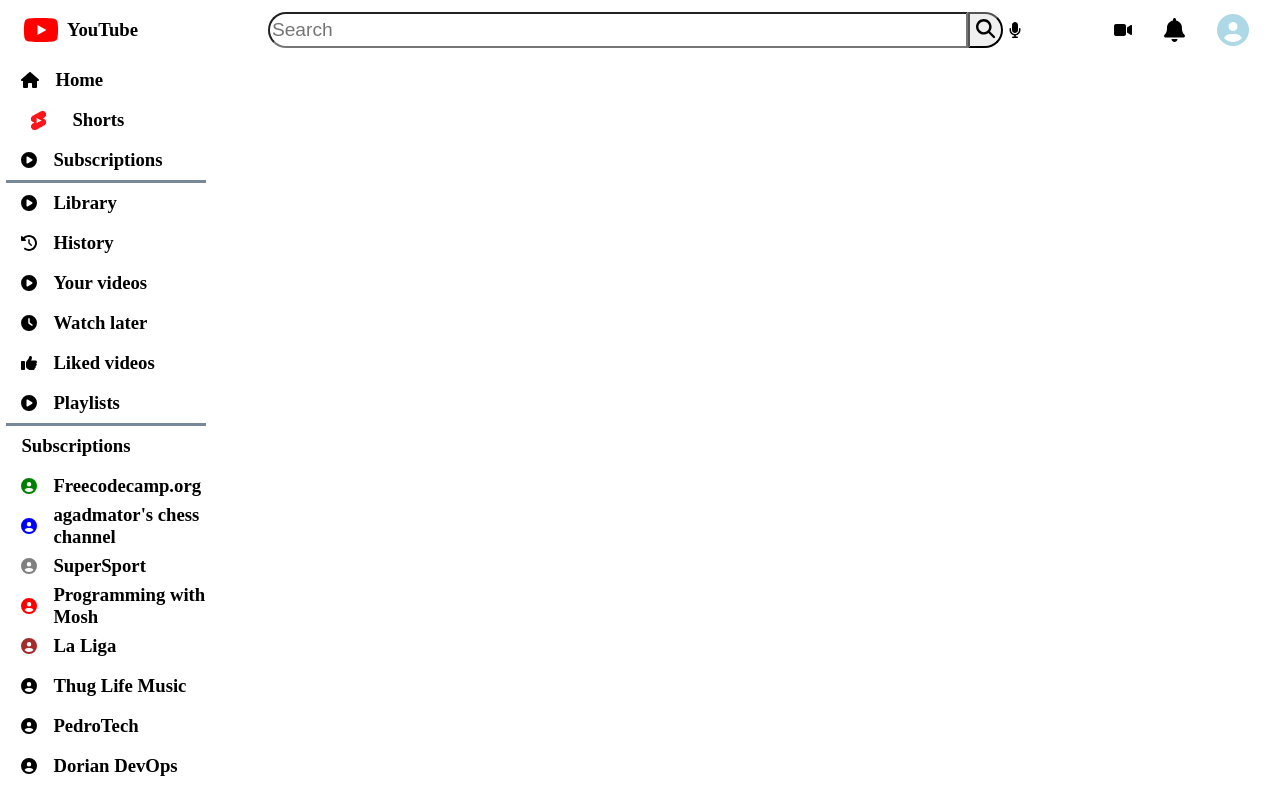
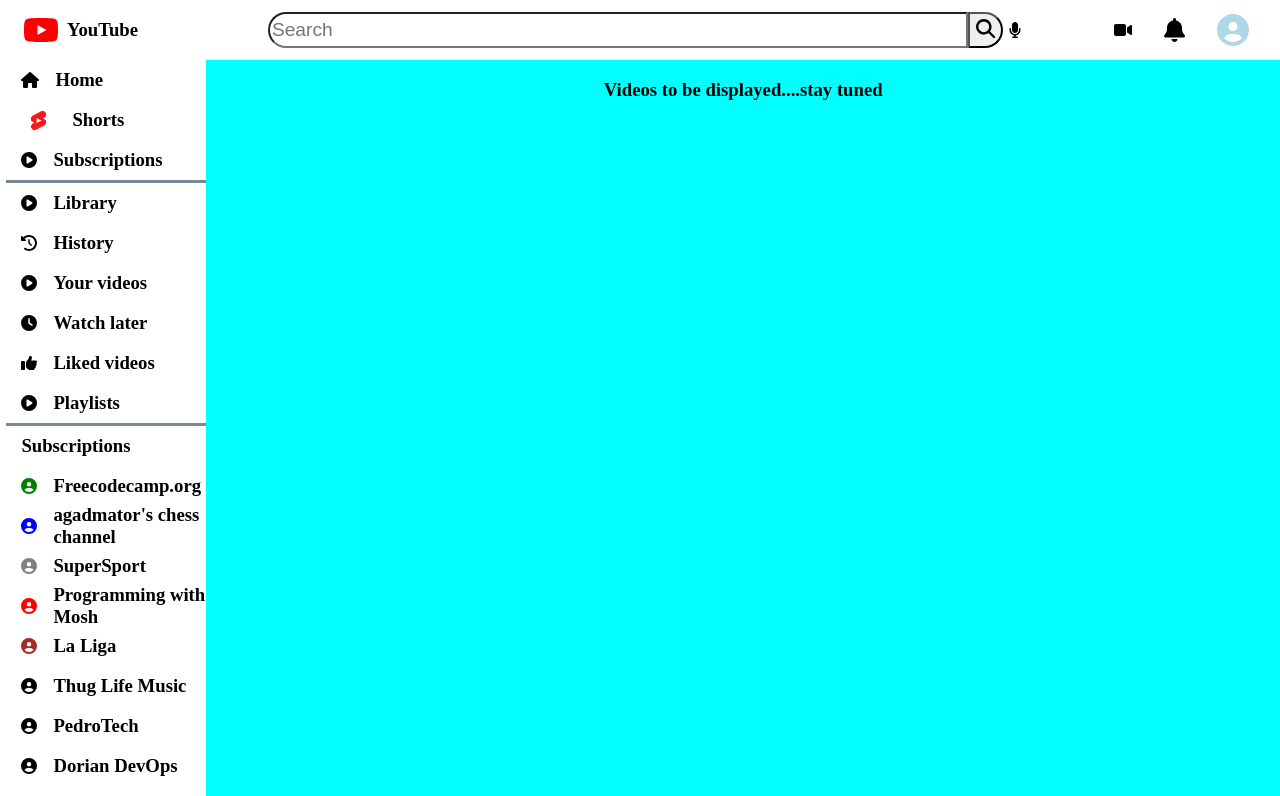
Before and after one commit to QuinSack/recreateyoutubehomepage, a React (Create React App) app: page / in a window 1280 px wide. Shown: the top 796 px of the page. Built offline with nearby package versions, Linux system fonts and the light colour scheme.

Commit message:
few changes

```diff
--- a/src/App.css
+++ b/src/App.css
@@ -6,3 +6,7 @@
 body{
     margin: 0;
 }
+
+.Appcontent{
+    display: flex;
+}
--- a/src/App.js
+++ b/src/App.js
@@ -1,3 +1,4 @@
+import ContentPage from "./components/ContentPage";
 import Navbar from "./components/Navbar";
 import Sidebar from "./components/Sidebar";
 
@@ -6,7 +7,10 @@
   return (
     <div className="App">
       <Navbar />
-      <Sidebar />
+      <div className="Appcontent">
+        <Sidebar />
+        <ContentPage />
+      </div>
     </div>
   );
 }
--- a/src/components/ContentPage.js
+++ b/src/components/ContentPage.js
@@ -2,7 +2,9 @@
 
 const ContentPage = () => {
   return (
-    <div>ContentPage</div>
+    <div className='contentcontainer'>
+      <h3>Videos to be displayed....stay tuned</h3>
+    </div>
   )
 }
 
--- a/src/index.js
+++ b/src/index.js
@@ -4,6 +4,7 @@
 import './stylesheets/Navbar.css'
 import './App.css'
 import './stylesheets/Sidebar.css'
+import './stylesheets/ContentPage.css'
 
 const root = ReactDOM.createRoot(document.getElementById('root'));
 root.render(
--- /dev/null
+++ b/src/stylesheets/ContentPage.css
@@ -0,0 +1,7 @@
+.contentcontainer{
+    width: 100vw;
+    min-height: 100vh;
+    justify-content: center;
+    display: flex;
+    background-color: aqua;
+}
```
